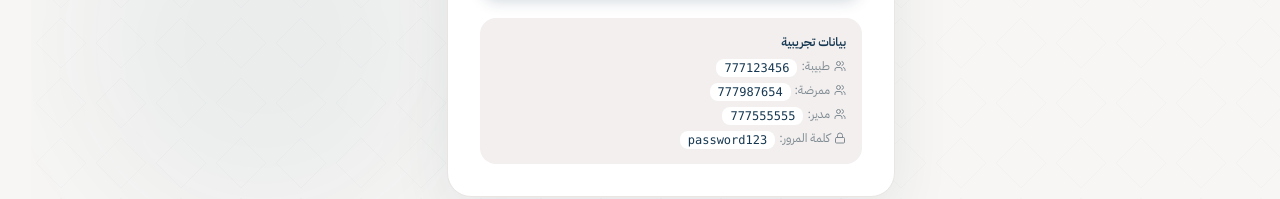
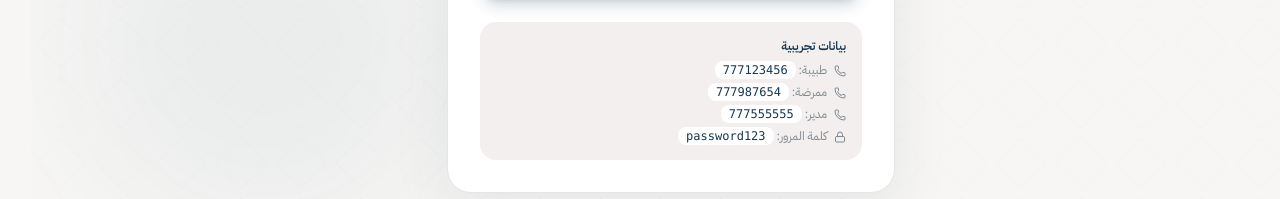
Before and after one commit to majid1alslahi7/nawras-frontend, a React (Vite) app: page /login in a window 1280 px wide. Shown: the part 527-726 px from the top of the page. Built offline with nearby package versions, Linux system fonts and the light colour scheme.

Commit message:
تقييد القوائم حسب الأدوار وتوجيه الممرضة للمواعيد

```diff
--- a/src/components/layout/Sidebar.jsx
+++ b/src/components/layout/Sidebar.jsx
@@ -7,9 +7,9 @@ const menuItems = [
   { to: '/dashboard', icon: LayoutDashboard, label: 'لوحة التحكم', roles: ['doctor', 'nurse', 'admin'] },
   { to: '/patients', icon: Users, label: 'المرضى', roles: ['doctor', 'nurse', 'admin'] },
   { to: '/appointments', icon: Calendar, label: 'المواعيد', roles: ['doctor', 'nurse', 'admin'] },
-  { to: '/visits', icon: Stethoscope, label: 'الكشوفات', roles: ['doctor', 'nurse', 'admin'] },
-  { to: '/lab', icon: FlaskConical, label: 'الفحوصات', roles: ['doctor', 'nurse', 'admin'] },
-  { to: '/prescriptions', icon: Pill, label: 'الوصفات', roles: ['doctor', 'nurse', 'admin'] },
+  { to: '/visits', icon: Stethoscope, label: 'الكشوفات', roles: ['doctor'] },
+  { to: '/lab', icon: FlaskConical, label: 'الفحوصات', roles: ['doctor', 'nurse'] },
+  { to: '/prescriptions', icon: Pill, label: 'الوصفات', roles: ['doctor'] },
   { to: '/transactions', icon: Banknote, label: 'المالية', roles: ['nurse', 'admin'] },
   { to: '/reports', icon: BarChart3, label: 'التقارير', roles: ['doctor', 'nurse', 'admin'] },
   { to: '/settings', icon: Settings, label: 'الإعدادات', roles: ['admin'] },
--- a/src/pages/auth/LoginPage.jsx
+++ b/src/pages/auth/LoginPage.jsx
@@ -15,9 +15,20 @@ export default function LoginPage() {
   const handleSubmit = async (e) => {
     e.preventDefault();
     try {
-      await login(phone, password);
+      const data = await login(phone, password);
       toast.success('مرحباً بك في عيادة نورس');
-      navigate('/dashboard');
+
+      // توجيه حسب الدور
+      const role = data.user.role;
+      if (role === 'doctor') {
+        navigate('/dashboard');
+      } else if (role === 'nurse') {
+        navigate('/appointments');
+      } else if (role === 'admin') {
+        navigate('/dashboard');
+      } else {
+        navigate('/dashboard');
+      }
     } catch (error) {
       toast.error(error.response?.data?.message || 'رقم الهاتف أو كلمة المرور غير صحيحة');
     }
@@ -48,33 +59,18 @@ export default function LoginPage() {
       <div className="mt-6 p-4 bg-[#F2EFEE] rounded-2xl text-xs space-y-1.5">
         <p className="font-semibold text-[#153751] mb-2">بيانات تجريبية</p>
         <p className="text-[#7E8991]">
-          <span className="inline-flex items-center gap-1"><UsersIcon className="w-3 h-3" /> طبيبة:</span>
-          <code className="bg-white px-2 py-0.5 rounded-lg text-[#153751] font-mono mx-1">777123456</code>
+          <Phone className="w-3 h-3 inline ml-1" /> طبيبة: <code className="bg-white px-2 py-0.5 rounded-lg text-[#153751] font-mono">777123456</code>
         </p>
         <p className="text-[#7E8991]">
-          <span className="inline-flex items-center gap-1"><UsersIcon className="w-3 h-3" /> ممرضة:</span>
-          <code className="bg-white px-2 py-0.5 rounded-lg text-[#153751] font-mono mx-1">777987654</code>
+          <Phone className="w-3 h-3 inline ml-1" /> ممرضة: <code className="bg-white px-2 py-0.5 rounded-lg text-[#153751] font-mono">777987654</code>
         </p>
         <p className="text-[#7E8991]">
-          <span className="inline-flex items-center gap-1"><UsersIcon className="w-3 h-3" /> مدير:</span>
-          <code className="bg-white px-2 py-0.5 rounded-lg text-[#153751] font-mono mx-1">777555555</code>
+          <Phone className="w-3 h-3 inline ml-1" /> مدير: <code className="bg-white px-2 py-0.5 rounded-lg text-[#153751] font-mono">777555555</code>
         </p>
         <p className="text-[#7E8991] mt-1">
-          <span className="inline-flex items-center gap-1"><Lock className="w-3 h-3" /> كلمة المرور:</span>
-          <code className="bg-white px-2 py-0.5 rounded-lg text-[#153751] font-mono mx-1">password123</code>
+          <Lock className="w-3 h-3 inline ml-1" /> كلمة المرور: <code className="bg-white px-2 py-0.5 rounded-lg text-[#153751] font-mono">password123</code>
         </p>
       </div>
     </div>
   );
 }
-
-function UsersIcon({ className }) {
-  return (
-    <svg className={className} viewBox="0 0 24 24" fill="none" stroke="currentColor" strokeWidth="2" strokeLinecap="round" strokeLinejoin="round">
-      <path d="M16 21v-2a4 4 0 0 0-4-4H6a4 4 0 0 0-4 4v2" />
-      <circle cx="9" cy="7" r="4" />
-      <path d="M22 21v-2a4 4 0 0 0-3-3.87" />
-      <path d="M16 3.13a4 4 0 0 1 0 7.75" />
-    </svg>
-  );
-}
```
